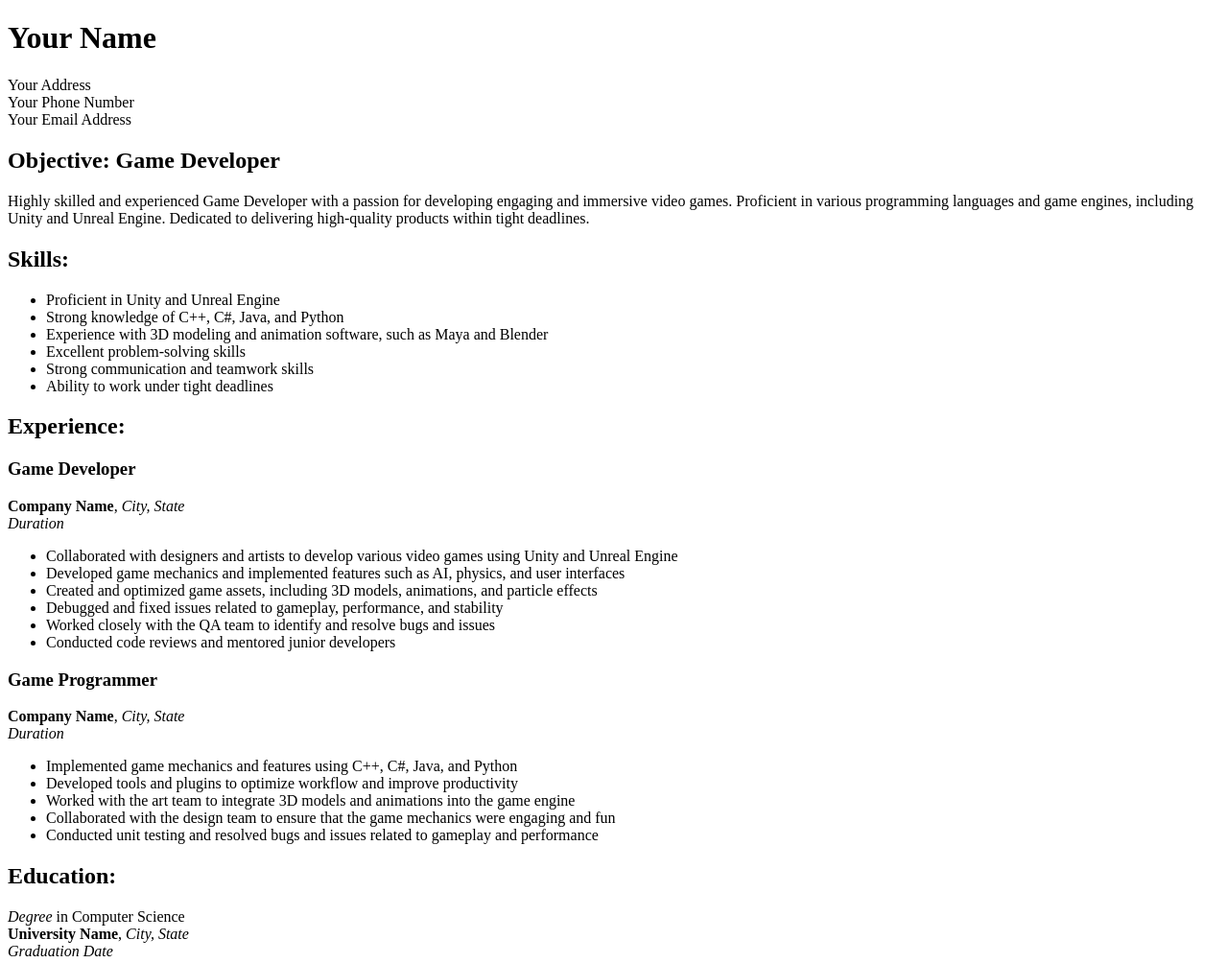
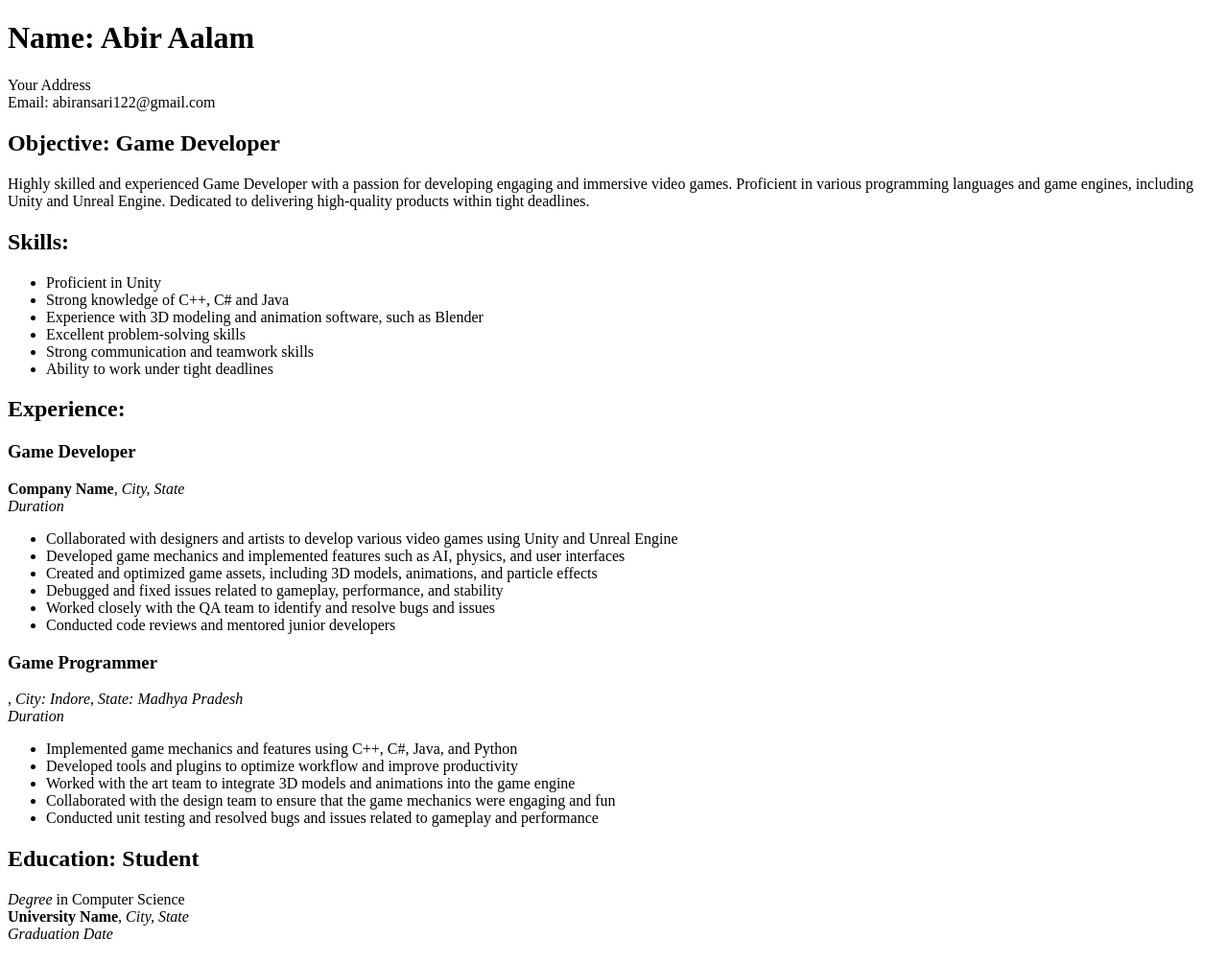
Before and after one commit to abir-aalam/Resume, a plain HTML site: page index.html in a window 1280 px wide. Shown: the whole page at 96% size. Drawn offline with Linux system fonts and the light colour scheme.

Commit message:
Update index.html

```diff
--- a/index.html
+++ b/index.html
@@ -1,22 +1,21 @@
 <!DOCTYPE html>
 <html>
 <head>
-	<title>Your Name - Game Developer</title>
+	<title> Game Developer</title>
 </head>
 <body>
-	<h1>Your Name</h1>
+	<h1>Name: Abir Aalam</h1>
 	<p>Your Address<br>
-	Your Phone Number<br>
-	Your Email Address</p>
+	Email: abiransari122@gmail.com</p>
 
 	<h2>Objective: Game Developer</h2>
 	<p>Highly skilled and experienced Game Developer with a passion for developing engaging and immersive video games. Proficient in various programming languages and game engines, including Unity and Unreal Engine. Dedicated to delivering high-quality products within tight deadlines.</p>
 
 	<h2>Skills:</h2>
 	<ul>
-		<li>Proficient in Unity and Unreal Engine</li>
-		<li>Strong knowledge of C++, C#, Java, and Python</li>
-		<li>Experience with 3D modeling and animation software, such as Maya and Blender</li>
+		<li>Proficient in Unity</li>
+		<li>Strong knowledge of C++, C# and Java</li>
+		<li>Experience with 3D modeling and animation software, such as Blender</li>
 		<li>Excellent problem-solving skills</li>
 		<li>Strong communication and teamwork skills</li>
 		<li>Ability to work under tight deadlines</li>
@@ -36,7 +35,7 @@
 	</ul>
 
 	<h3>Game Programmer</h3>
-	<p><strong>Company Name</strong>, <em>City, State</em><br>
+	<p><strong></strong>, <em>City: Indore, State: Madhya Pradesh</em><br>
 	<em>Duration</em></p>
 	<ul>
 		<li>Implemented game mechanics and features using C++, C#, Java, and Python</li>
@@ -46,7 +45,7 @@
 		<li>Conducted unit testing and resolved bugs and issues related to gameplay and performance</li>
 	</ul>
 
-	<h2>Education:</h2>
+	<h2>Education: Student</h2>
 	<p><em>Degree</em> in Computer Science<br>
 	<strong>University Name</strong>, <em>City, State</em><br>
 	<em>Graduation Date</em></p>
```
